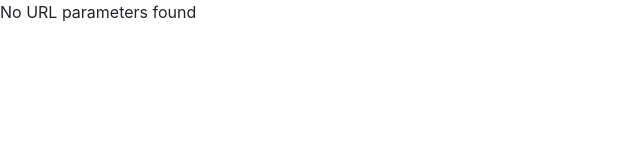
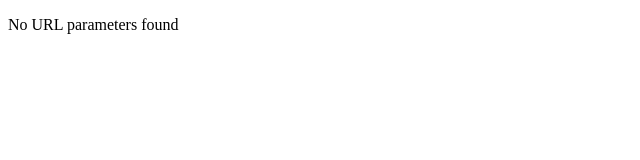
Before and after one commit to TEMPTEMPTE/Github-Widget, a plain HTML site: page docs/index.html in a window 1280 px wide. Shown: the whole page, without its empty margins (0-640 px from the left). Drawn offline with nearby package versions, Linux system fonts and the light colour scheme.

Commit message:
Update index.html

```diff
--- a/docs/index.html
+++ b/docs/index.html
@@ -2,7 +2,6 @@
     <head>
         <meta charset="utf-8">
         <title>Github-Widget</title>
-        <link href="https://stackpath.bootstrapcdn.com/bootstrap/4.5.0/css/bootstrap.min.css" rel="stylesheet"/>
     </head>
     <body>
         <div id="add2me"></div>
```
